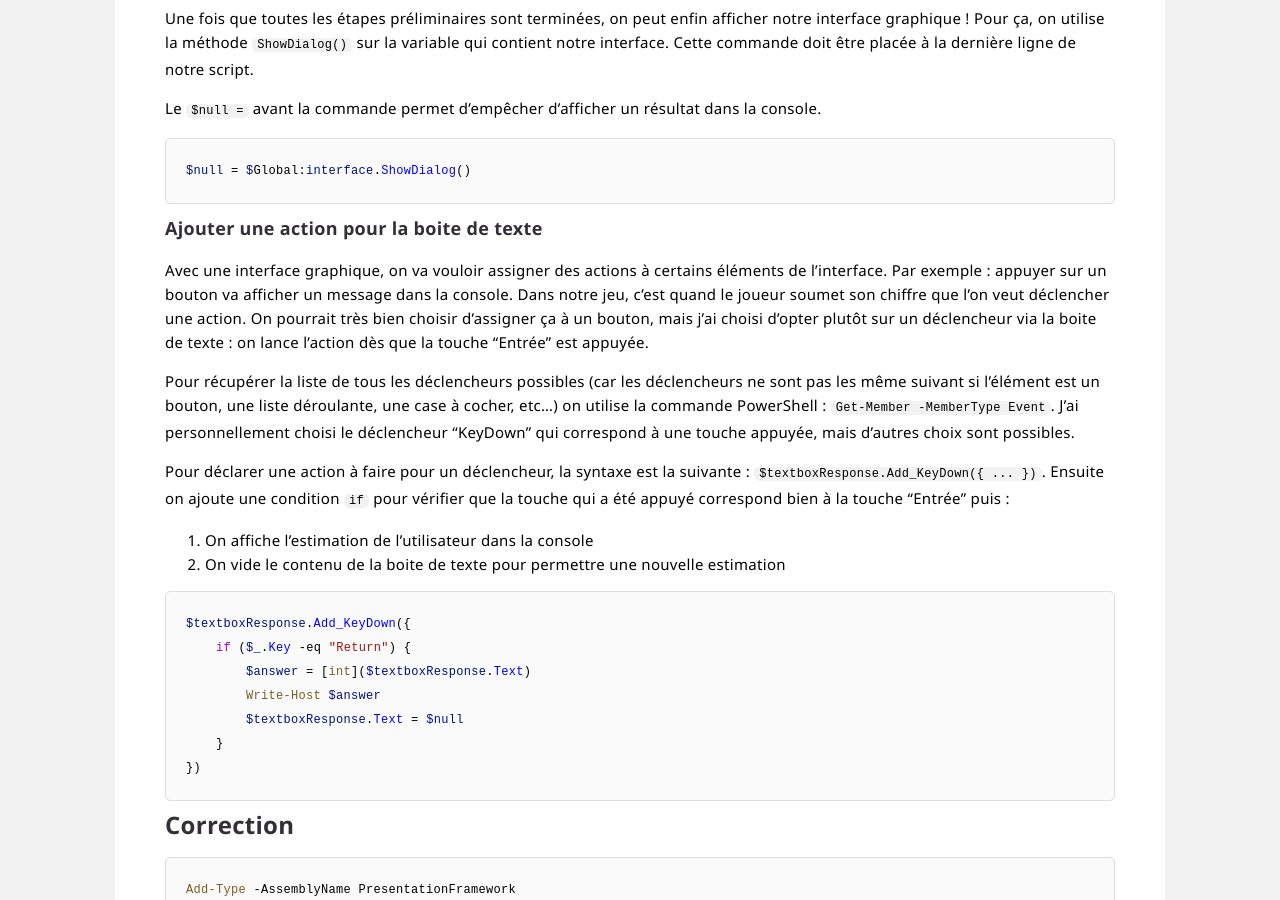
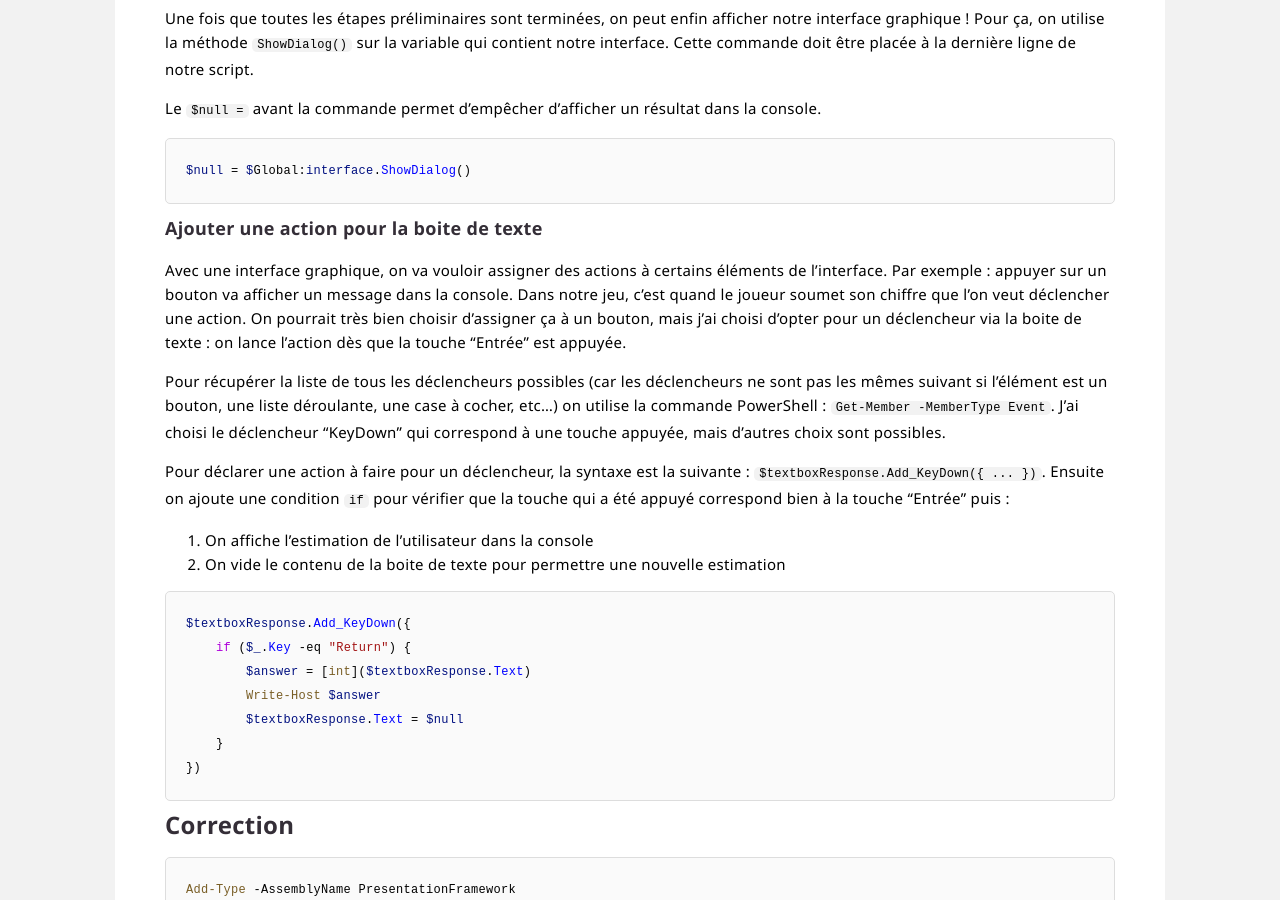
Before and after one commit to leobouard/leobouard.github.io, a Jekyll site: the page built from _posts/2022-12-01-cours-pratique-powershell-008.md, in a window 1280 px wide and 900 px high, scrolled down 2520 px. Built offline with Jekyll 4.4.1, drawn with Linux system fonts in a browser that asks for light colours; some web fonts are replaced.

Commit message:
Update 2022-12-01-cours-pratique-powershell-008.md

```diff
--- a/_posts/2022-12-01-cours-pratique-powershell-008.md
+++ b/_posts/2022-12-01-cours-pratique-powershell-008.md
@@ -90,9 +90,9 @@ $null = $Global:interface.ShowDialog()
 
 ### Ajouter une action pour la boite de texte
 
-Avec une interface graphique, on va vouloir assigner des actions à certains éléments de l'interface. Par exemple : appuyer sur un bouton va afficher un message dans la console. Dans notre jeu, c'est quand le joueur soumet son chiffre que l'on veut déclencher une action. On pourrait très bien choisir d'assigner ça à un bouton, mais j'ai choisi d'opter plutôt sur un déclencheur via la boite de texte : on lance l'action dès que la touche "Entrée" est appuyée.
+Avec une interface graphique, on va vouloir assigner des actions à certains éléments de l'interface. Par exemple : appuyer sur un bouton va afficher un message dans la console. Dans notre jeu, c'est quand le joueur soumet son chiffre que l'on veut déclencher une action. On pourrait très bien choisir d'assigner ça à un bouton, mais j'ai choisi d'opter pour un déclencheur via la boite de texte : on lance l'action dès que la touche "Entrée" est appuyée.
 
-Pour récupérer la liste de tous les déclencheurs possibles (car les déclencheurs ne sont pas les même suivant si l'élément est un bouton, une liste déroulante, une case à cocher, etc…) on utilise la commande PowerShell : `Get-Member -MemberType Event`. J'ai personnellement choisi le déclencheur "KeyDown" qui correspond à une touche appuyée, mais d'autres choix sont possibles.
+Pour récupérer la liste de tous les déclencheurs possibles (car les déclencheurs ne sont pas les mêmes suivant si l'élément est un bouton, une liste déroulante, une case à cocher, etc…) on utilise la commande PowerShell : `Get-Member -MemberType Event`. J'ai choisi le déclencheur "KeyDown" qui correspond à une touche appuyée, mais d'autres choix sont possibles.
 
 Pour déclarer une action à faire pour un déclencheur, la syntaxe est la suivante : `$textboxResponse.Add_KeyDown({ ... })`. Ensuite on ajoute une condition `if` pour vérifier que la touche qui a été appuyé correspond bien à la touche "Entrée" puis :
 
```
